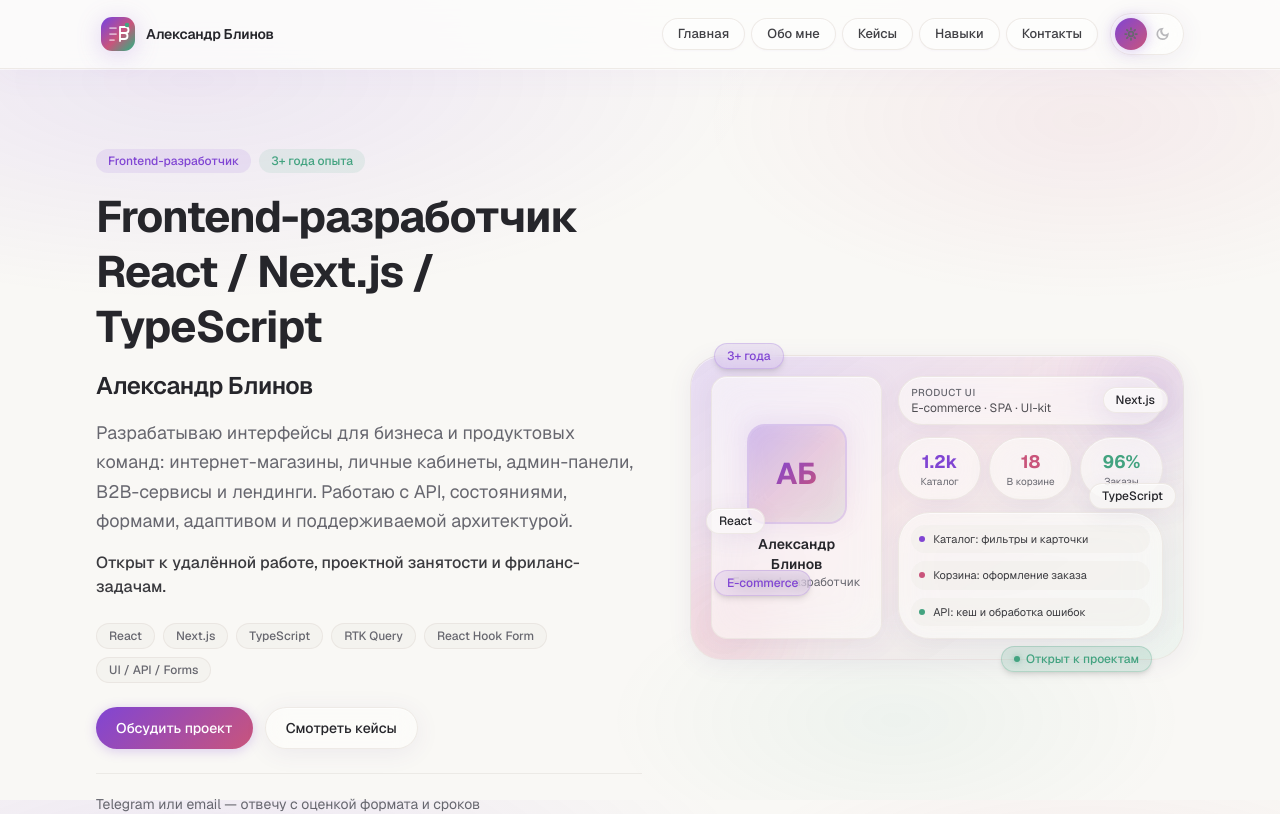
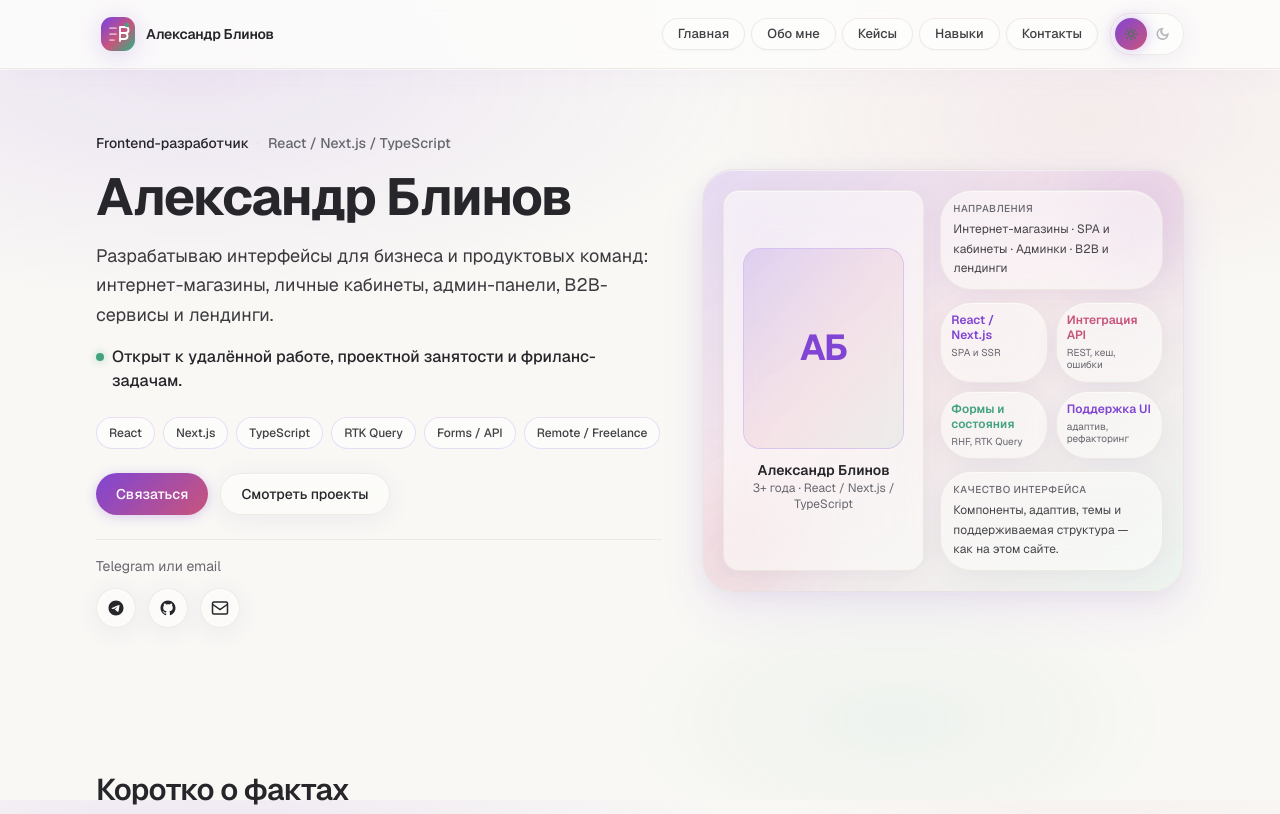
Before and after one commit to blinov-dev/PORTFOLIO, a Next.js app in the folder mysite/: page / in a window 1280 px wide. Shown: the top 814 px of the page. Built offline with nearby package versions, Linux system fonts and the light colour scheme.

Commit message:
feat(hero): bolder HR-first hierarchy and capability-focused visual

```diff
--- a/mysite/app/globals.css
+++ b/mysite/app/globals.css
@@ -127,7 +127,9 @@ body {
   .logo-brand,
   .nav-link,
   .header-icon-btn,
-  .glass-header {
+  .glass-header,
+  .hero-portrait-frame,
+  .hero-capability {
     transition: none;
     animation: none;
   }
@@ -135,7 +137,9 @@ body {
   .card-hover:hover,
   .logo-brand:hover,
   .nav-link:hover,
-  .header-icon-btn:hover {
+  .header-icon-btn:hover,
+  .hero-visual:hover .hero-portrait-frame,
+  .hero-capability:hover {
     transform: none;
   }
 
@@ -402,6 +406,62 @@ body {
   animation: drawer-overlay-in 0.24s ease;
 }
 
+/* Hero — Liquid Confidence */
+.hero-name {
+  text-wrap: balance;
+  letter-spacing: -0.03em;
+}
+
+.hero-copy {
+  max-width: 38rem;
+}
+
+.hero-eyebrow {
+  text-wrap: balance;
+}
+
+.hero-chip {
+  display: inline-flex;
+  cursor: default;
+  border-radius: 9999px;
+  border: 1px solid hsl(var(--primary) / 0.16);
+  background: hsl(var(--card) / 0.82);
+  padding: 0.375rem 0.75rem;
+  font-size: 0.75rem;
+  font-weight: 500;
+  color: hsl(var(--foreground) / 0.88);
+  box-shadow: inset 0 1px 0 hsl(var(--glass-highlight));
+  transition:
+    border-color 0.2s ease,
+    background 0.2s ease;
+}
+
+.hero-visual-panel {
+  box-shadow:
+    var(--glass-shadow),
+    0 20px 48px hsl(var(--primary) / 0.08);
+}
+
+.hero-portrait-frame {
+  transition: transform 0.22s ease, box-shadow 0.22s ease;
+}
+
+.hero-visual:hover .hero-portrait-frame {
+  transform: translateY(-2px);
+  box-shadow: 0 12px 28px hsl(var(--primary) / 0.12);
+}
+
+.hero-capability {
+  transition:
+    transform 0.2s ease,
+    border-color 0.2s ease;
+}
+
+.hero-capability:hover {
+  transform: translateY(-1px);
+  border-color: hsl(var(--primary) / 0.22);
+}
+
 @keyframes drawer-overlay-in {
   from {
     opacity: 0;
--- a/mysite/app/layout.tsx
+++ b/mysite/app/layout.tsx
@@ -17,7 +17,7 @@ const geistMono = Geist_Mono({
 export const metadata: Metadata = {
   metadataBase: new URL(siteConfig.url),
   title: `${siteConfig.name} — ${siteConfig.role}`,
-  description: siteConfig.tagline,
+  description: siteConfig.metaDescription,
   openGraph: {
     title: `${siteConfig.name} — ${siteConfig.role}`,
     description: siteConfig.pitch,
@@ -30,7 +30,7 @@ export const metadata: Metadata = {
   twitter: {
     card: "summary_large_image",
     title: `${siteConfig.name} — ${siteConfig.role}`,
-    description: siteConfig.tagline,
+    description: siteConfig.metaDescription,
     images: [siteConfig.ogImage],
   },
 };
--- a/mysite/features/hero/hero-section.tsx
+++ b/mysite/features/hero/hero-section.tsx
@@ -8,63 +8,59 @@ export function HeroSection() {
   return (
     <section
       id="hero"
-      className="scroll-mt-24 overflow-hidden py-10 sm:py-14 lg:py-20"
+      className="hero-section scroll-mt-24 overflow-hidden py-10 sm:py-12 lg:py-16"
       aria-labelledby="hero-title"
     >
       <Container>
-        <div className="grid items-center gap-10 lg:grid-cols-[1.05fr_0.95fr] lg:gap-12">
-          <div className="order-2 flex flex-col gap-6 lg:order-1">
-            <div className="space-y-4">
-              <div className="flex flex-wrap items-center gap-2">
-                <span className="rounded-full bg-primary/10 px-3 py-1 text-xs font-medium text-primary">
-                  {siteConfig.role}
+        <div className="grid items-center gap-8 lg:grid-cols-[1.08fr_0.92fr] lg:gap-10">
+          <div className="order-2 flex flex-col gap-5 lg:order-1 lg:gap-6">
+            <div className="hero-copy space-y-3 sm:space-y-4">
+              <p className="hero-eyebrow text-sm font-medium text-muted-foreground">
+                <span className="text-foreground">{siteConfig.role}</span>
+                <span aria-hidden="true" className="mx-2 text-border">
+                  ·
                 </span>
-                <span className="rounded-full bg-accent/10 px-3 py-1 text-xs font-medium text-accent">
-                  {siteConfig.experience} года опыта
-                </span>
-              </div>
+                <span>{siteConfig.stack}</span>
+              </p>
 
               <h1
                 id="hero-title"
-                className="text-3xl font-bold leading-tight tracking-tight sm:text-4xl lg:text-[2.75rem]"
+                className="hero-name text-4xl font-bold leading-[1.08] tracking-tight sm:text-5xl lg:text-[3.25rem]"
               >
-                {siteConfig.tagline}
+                {siteConfig.name}
               </h1>
 
-              <p className="text-xl font-semibold tracking-tight sm:text-2xl">
-                {siteConfig.name}
-              </p>
-
-              <p className="max-w-xl text-base leading-relaxed text-muted-foreground sm:text-lg">
+              <p className="max-w-xl text-base leading-relaxed text-foreground/90 sm:text-lg">
                 {siteConfig.pitch}
               </p>
 
-              <p className="max-w-xl text-sm font-medium text-foreground/90 sm:text-base">
-                {siteConfig.availability}
+              <p className="hero-availability flex max-w-xl items-start gap-2 text-sm font-medium text-foreground sm:text-base">
+                <span
+                  className="mt-2 size-2 shrink-0 rounded-full bg-accent shadow-[0_0_8px_hsl(var(--accent)/0.45)]"
+                  aria-hidden="true"
+                />
+                <span>{siteConfig.availability}</span>
               </p>
             </div>
 
-            <div className="flex flex-wrap gap-2">
+            <div className="flex flex-wrap gap-2" aria-label="Ключевой стек">
               {siteConfig.heroChips.map((tag) => (
-                <span
-                  key={tag}
-                  className="rounded-full border border-border/70 bg-muted/50 px-3 py-1 text-xs font-medium text-muted-foreground"
-                >
+                <span key={tag} className="hero-chip">
                   {tag}
                 </span>
               ))}
             </div>
 
             <div className="flex flex-wrap gap-3">
-              <Button href="#contacts">Обсудить проект</Button>
+              <Button href="#contacts">Связаться</Button>
               <Button href="#projects" variant="secondary">
-                Смотреть кейсы
+                Смотреть проекты
               </Button>
             </div>
 
-            <div className="border-t border-border/60 pt-5">
+            <div className="border-t border-border/60 pt-4">
               <p className="mb-3 text-sm text-muted-foreground">
-                Telegram или email — отвечу с оценкой формата и сроков
+                Telegram или email
               </p>
               <SocialLinks />
             </div>
--- a/mysite/features/hero/profile-image.tsx
+++ b/mysite/features/hero/profile-image.tsx
@@ -1,19 +1,33 @@
-import { Badge } from "@/components/ui/badge";
 import { siteConfig } from "@/lib/site-config";
 
-const dashboardTiles = [
-  { label: "Каталог", value: "1.2k", tone: "primary" as const },
-  { label: "В корзине", value: "18", tone: "secondary" as const },
-  { label: "Заказы", value: "96%", tone: "accent" as const },
+const capabilityBlocks = [
+  {
+    title: "React / Next.js",
+    hint: "SPA и SSR",
+    tone: "primary" as const,
+  },
+  {
+    title: "Интеграция API",
+    hint: "REST, кеш, ошибки",
+    tone: "secondary" as const,
+  },
+  {
+    title: "Формы и состояния",
+    hint: "RHF, RTK Query",
+    tone: "accent" as const,
+  },
+  {
+    title: "Поддержка UI",
+    hint: "адаптив, рефакторинг",
+    tone: "primary" as const,
+  },
 ];
 
-const floatingBadges = [
-  { label: "3+ года", variant: "gradient" as const, className: "-top-3 left-4 sm:left-6" },
-  { label: "Next.js", variant: "glass" as const, className: "top-8 -right-2 sm:right-4" },
-  { label: "React", variant: "glass" as const, className: "top-1/2 -left-2 sm:left-4" },
-  { label: "TypeScript", variant: "glass" as const, className: "top-[42%] -right-2 sm:right-2" },
-  { label: "E-commerce", variant: "gradient" as const, className: "bottom-16 left-2 sm:left-6" },
-  { label: "Открыт к проектам", variant: "accent" as const, className: "-bottom-3 right-4 sm:right-8" },
+const focusAreas = [
+  "Интернет-магазины",
+  "SPA и кабинеты",
+  "Админки",
+  "B2B и лендинги",
 ];
 
 export function ProfileImage() {
@@ -23,111 +37,78 @@ export function ProfileImage() {
     .join("");
 
   return (
-    <div className="relative mx-auto w-full max-w-lg lg:max-w-none">
-      {floatingBadges.map((badge) => (
-        <Badge
-          key={badge.label}
-          variant={badge.variant}
-          className={`absolute z-20 shadow-md ${badge.className}`}
-        >
-          {badge.variant === "accent" && (
-            <span
-              className="size-1.5 shrink-0 rounded-full bg-accent shadow-[0_0_6px_hsl(var(--accent)/0.6)]"
-              aria-hidden="true"
-            />
-          )}
-          {badge.label}
-        </Badge>
-      ))}
-
+    <div className="hero-visual relative mx-auto w-full max-w-md lg:max-w-none">
       <div
-        className="glass-surface relative overflow-hidden rounded-[2rem] p-4 sm:p-5"
+        className="glass-surface hero-visual-panel relative overflow-hidden rounded-[1.75rem] p-4 sm:rounded-[2rem] sm:p-5"
         style={{ backgroundImage: "var(--gradient-profile)" }}
       >
         <div
-          className="pointer-events-none absolute -right-8 -top-8 size-32 rounded-full bg-primary/15 blur-2xl"
+          className="pointer-events-none absolute -right-10 -top-10 size-36 rounded-full bg-primary/12 blur-2xl"
           aria-hidden="true"
         />
         <div
-          className="pointer-events-none absolute -bottom-6 -left-6 size-28 rounded-full bg-secondary/15 blur-2xl"
+          className="pointer-events-none absolute -bottom-8 -left-8 size-32 rounded-full bg-secondary/10 blur-2xl"
           aria-hidden="true"
         />
 
-        <div className="relative grid gap-3 sm:grid-cols-5 sm:gap-4">
-          <div className="glass-surface relative flex flex-col items-center justify-center rounded-2xl border-primary/15 p-5 sm:col-span-2 sm:min-h-[220px]">
-            <div className="relative mb-3 flex size-20 items-center justify-center rounded-2xl bg-gradient-to-br from-primary/25 via-secondary/15 to-accent/10 ring-2 ring-primary/20 sm:size-24">
-              <span className="gradient-text text-2xl font-bold sm:text-3xl">
+        <div className="relative grid gap-3 sm:grid-cols-[0.95fr_1.05fr] sm:gap-4">
+          <div className="hero-portrait-slot glass-surface flex flex-col items-center justify-center rounded-2xl border border-primary/15 p-4 sm:min-h-[220px] sm:p-5">
+            <div
+              className="hero-portrait-frame relative mb-3 flex aspect-[4/5] w-full max-w-[9.5rem] items-center justify-center rounded-2xl bg-gradient-to-br from-primary/18 via-secondary/10 to-accent/8 ring-1 ring-primary/25 sm:max-w-[10.5rem]"
+              aria-hidden="true"
+            >
+              <span className="text-3xl font-bold tracking-tight text-primary sm:text-4xl">
                 {initials}
               </span>
-              <div
-                className="absolute -inset-1 rounded-2xl bg-gradient-to-br from-primary/30 to-secondary/20 opacity-40 blur-md"
-                aria-hidden="true"
-              />
             </div>
             <p className="text-center text-sm font-semibold">{siteConfig.name}</p>
             <p className="text-center text-xs text-muted-foreground">
-              {siteConfig.role}
+              {siteConfig.experience} года · {siteConfig.stack}
             </p>
           </div>
 
-          <div className="flex flex-col gap-3 sm:col-span-3">
-            <div className="glass-surface rounded-xl px-3 py-2">
+          <div className="flex flex-col gap-3">
+            <div className="glass-surface rounded-xl px-3 py-2.5">
               <p className="text-[10px] font-medium uppercase tracking-wider text-muted-foreground">
-                Product UI
+                Направления
               </p>
-              <p className="text-xs text-foreground/80">
-                E-commerce · SPA · UI-kit
+              <p className="mt-1 text-xs leading-relaxed text-foreground/85">
+                {focusAreas.join(" · ")}
               </p>
             </div>
 
-            <div className="grid grid-cols-3 gap-2">
-              {dashboardTiles.map((tile) => (
+            <div className="grid grid-cols-2 gap-2">
+              {capabilityBlocks.map((block) => (
                 <div
-                  key={tile.label}
-                  className="glass-surface rounded-xl px-2 py-2.5 text-center"
+                  key={block.title}
+                  className="hero-capability glass-surface rounded-xl px-2.5 py-2.5"
                 >
                   <p
-                    className={`text-lg font-bold ${
-                      tile.tone === "primary"
+                    className={`text-xs font-semibold leading-tight ${
+                      block.tone === "primary"
                         ? "text-primary"
-                        : tile.tone === "secondary"
+                        : block.tone === "secondary"
                           ? "text-secondary"
                           : "text-accent"
                     }`}
                   >
-                    {tile.value}
+                    {block.title}
                   </p>
-                  <p className="text-[10px] leading-tight text-muted-foreground">
-                    {tile.label}
+                  <p className="mt-1 text-[10px] leading-tight text-muted-foreground">
+                    {block.hint}
                   </p>
                 </div>
               ))}
             </div>
 
-            <div className="glass-surface flex-1 space-y-2 rounded-xl p-3">
-              {[
-                "Каталог: фильтры и карточки",
-                "Корзина: оформление заказа",
-                "API: кеш и обработка ошибок",
-              ].map((row, i) => (
-                <div
-                  key={row}
-                  className="flex items-center gap-2 rounded-lg bg-muted/50 px-2 py-1.5"
-                >
-                  <span
-                    className={`size-1.5 shrink-0 rounded-full ${
-                      i === 0
-                        ? "bg-primary"
-                        : i === 1
-                          ? "bg-secondary"
-                          : "bg-accent"
-                    }`}
-                  />
-                  <span className="truncate text-[11px] text-foreground/90">
-                    {row}
-                  </span>
-                </div>
-              ))}
+            <div className="glass-surface rounded-xl px-3 py-2.5">
+              <p className="text-[10px] font-medium uppercase tracking-wider text-muted-foreground">
+                Качество интерфейса
+              </p>
+              <p className="mt-1 text-xs leading-relaxed text-foreground/85">
+                Компоненты, адаптив, темы и поддерживаемая структура — как на
+                этом сайте.
+              </p>
             </div>
           </div>
         </div>
--- a/mysite/lib/site-config.ts
+++ b/mysite/lib/site-config.ts
@@ -1,9 +1,11 @@
 export const siteConfig = {
   name: "Александр Блинов",
   role: "Frontend-разработчик",
-  tagline: "Frontend-разработчик React / Next.js / TypeScript",
+  stack: "React / Next.js / TypeScript",
   pitch:
-    "Разрабатываю интерфейсы для бизнеса и продуктовых команд: интернет-магазины, личные кабинеты, админ-панели, B2B-сервисы и лендинги. Работаю с API, состояниями, формами, адаптивом и поддерживаемой архитектурой.",
+    "Разрабатываю интерфейсы для бизнеса и продуктовых команд: интернет-магазины, личные кабинеты, админ-панели, B2B-сервисы и лендинги.",
+  metaDescription:
+    "Frontend-разработчик React / Next.js / TypeScript. E-commerce, SPA, админки, B2B и лендинги. Открыт к удалёнке и проектам.",
   availability:
     "Открыт к удалённой работе, проектной занятости и фриланс-задачам.",
   heroChips: [
@@ -11,8 +13,8 @@ export const siteConfig = {
     "Next.js",
     "TypeScript",
     "RTK Query",
-    "React Hook Form",
-    "UI / API / Forms",
+    "Forms / API",
+    "Remote / Freelance",
   ],
   experience: "3+",
   url: "https://portfolio-black-eight-gklwvfrewp.vercel.app",
```
Also changed, not shown: 1 other file (tests, documents, lock files or other folders).
